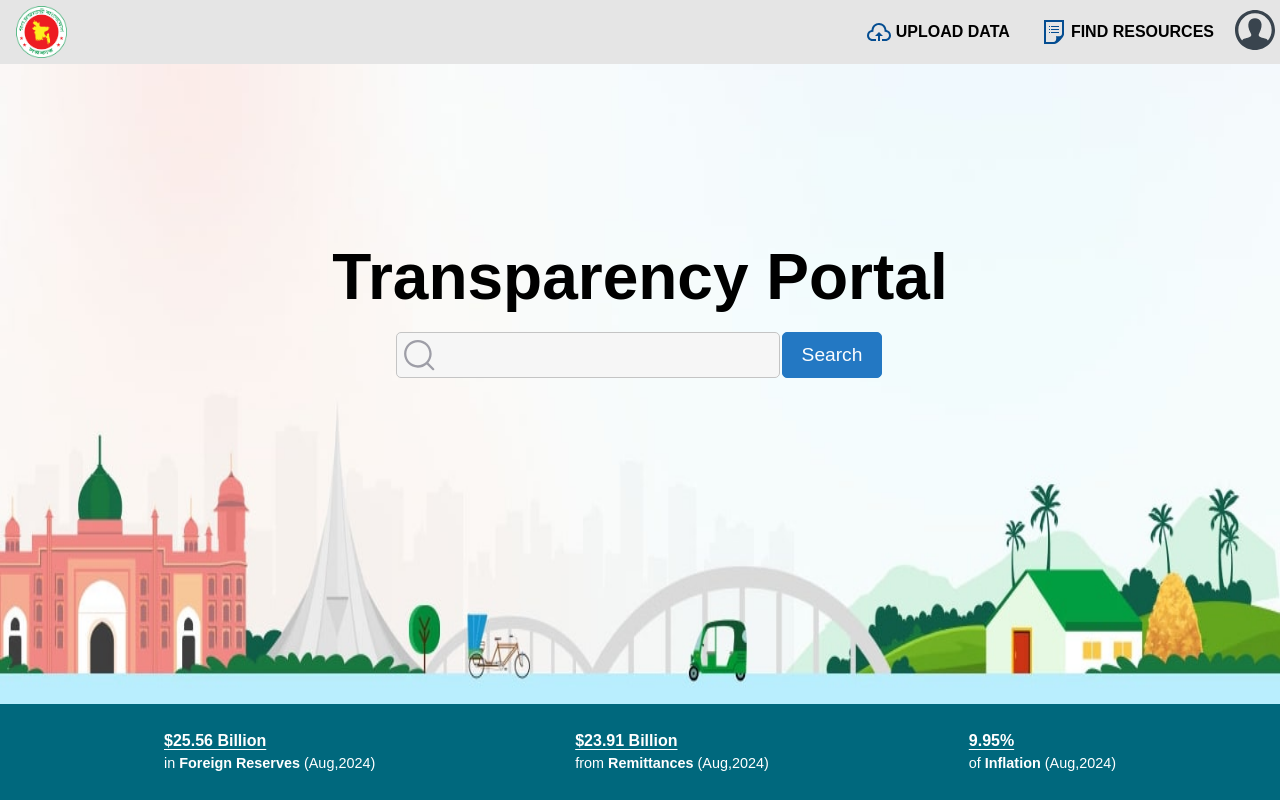
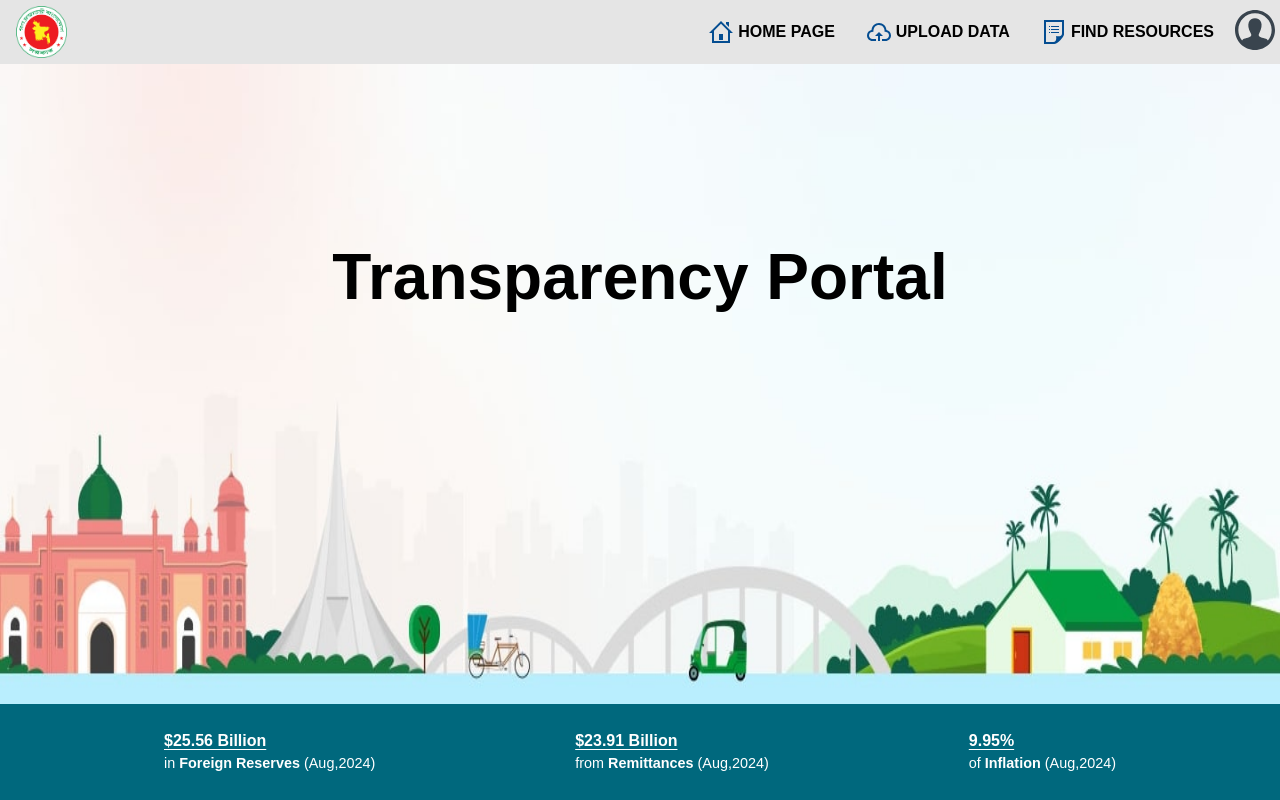
Before and after one commit to Waliulislamnohan/transparency-management-system, a React (Vite) app: page / in a window 1280 px wide. Shown: the top 800 px of the page. Built offline with nearby package versions, Linux system fonts and the light colour scheme.

Commit message:
added the file processing page

```diff
--- a/src/App.jsx
+++ b/src/App.jsx
@@ -5,6 +5,7 @@ import Budgets from "./pages/budgets";
 import Upload from './pages/Upload';
 import Blogs from './pages/blogs';
 import Admin from './pages/admin';
+import Process from './pages/process';
 
 export default function App() {
   return (
@@ -15,6 +16,7 @@ export default function App() {
         <Route path="/upload" element={<Upload />} />
         <Route path="/blogs" element={<Blogs />} />
         <Route path="/admin" element={<Admin />} />
+        <Route path="/process" element={<Process />} />
       </Routes>
     </BrowserRouter>
   )
--- a/src/components/header.jsx
+++ b/src/components/header.jsx
@@ -10,6 +10,11 @@ export default function Header() {
       </a>
     <div className="nav-links">
         <div className="options">
+          <a className="nav-link" href="./">
+          <svg className="nav-icon" xmlns="http://www.w3.org/2000/svg" width="24" height="24" viewBox="0 0 24 24"><path d="M20 7.093v-5.093h-3v2.093l3 3zm4 5.907l-12-12-12 12h3v10h18v-10h3zm-5 8h-14v-10.26l7-6.912 7 6.99v10.182zm-5-1h-4v-6h4v6z"/>
+          </svg>
+            <span>Home Page</span>
+          </a>
           <a className="nav-link" href="/upload">
           <svg className="nav-icon" xmlns="http://www.w3.org/2000/svg" width="24" height="24" viewBox="0 0 24 24"><path d="M16 16h-3v5h-2v-5h-3l4-4 4 4zm3.479-5.908c-.212-3.951-3.473-7.092-7.479-7.092s-7.267 3.141-7.479 7.092c-2.57.463-4.521 2.706-4.521 5.408 0 3.037 2.463 5.5 5.5 5.5h3.5v-2h-3.5c-1.93 0-3.5-1.57-3.5-3.5 0-2.797 2.479-3.833 4.433-3.72-.167-4.218 2.208-6.78 5.567-6.78 3.453 0 5.891 2.797 5.567 6.78 1.745-.046 4.433.751 4.433 3.72 0 1.93-1.57 3.5-3.5 3.5h-3.5v2h3.5c3.037 0 5.5-2.463 5.5-5.5 0-2.702-1.951-4.945-4.521-5.408z"/>
           </svg>
@@ -39,6 +44,11 @@ export default function Header() {
         </svg>
         <span>admin account</span>
         </Link>
+        <a className="mb-nav-link" href="./">
+          <svg className="mb-nav-icon" xmlns="http://www.w3.org/2000/svg" width="24" height="24" viewBox="0 0 24 24"><path d="M20 7.093v-5.093h-3v2.093l3 3zm4 5.907l-12-12-12 12h3v10h18v-10h3zm-5 8h-14v-10.26l7-6.912 7 6.99v10.182zm-5-1h-4v-6h4v6z"/>
+          </svg>
+            <span>Home Page</span>
+          </a>
           <a className="mb-nav-link" href="/admin">
             <svg className="mb-nav-icon" width="24" height="24" xmlns="http://www.w3.org/2000/svg" fillRule="evenodd" clipRule="evenodd"><path d="M19.757 20.171c-.791.524-1.739.829-2.757.829-2.76 0-5-2.24-5-5s2.24-5 5-5 5 2.24 5 5c0 1.018-.305 1.966-.829 2.757l2.829 2.829-1.414 1.414-2.829-2.829zm-7.654.829h-12.103v-20h7c1.695 1.942 2.371 3 4 3h11v7.103c-.574-.586-1.25-1.072-2-1.428v-3.675h-9c-2.339 0-3.537-1.388-4.917-3h-4.083v16h8.675c.356.75.842 1.426 1.428 2zm4.897-8c1.656 0 3 1.344 3 3s-1.344 3-3 3-3-1.344-3-3 1.344-3 3-3z"/></svg>
             <span>Upload Data</span>
--- a/src/css/upload.css
+++ b/src/css/upload.css
@@ -38,7 +38,6 @@
   border: 2px dashed #ccc;
   padding: 40px; /* Increased padding for larger area */
   text-align: center;
-  cursor: pointer;
   color: #333;
   background-color: #f9f9f9;
   border-radius: 8px;
@@ -117,7 +116,7 @@
 .button {
   width: 100%;
   padding: 10px;
-  background-color: #4CAF50;
+  background-color: #0088ff;
   color: white;
   border: none;
   border-radius: 4px;
@@ -126,18 +125,18 @@
 }
 
 .button:hover {
-  background-color: #45a049;
+  background-color: #027fed;
 }
 
 .button:active {
-  background-color: #3c8a40;
+  background-color: #036bc5;
 }
 
 .file-error-message {
   color: red;
-  margin-top: 10px;
+  margin: 10px;
+  text-align: center;
 }
-
 
 /* Loading Spinner Styles */
 .messege-con{
--- a/src/pages/Home.jsx
+++ b/src/pages/Home.jsx
@@ -18,11 +18,6 @@ export default function App(){
       <main className="main-container">
       <div style={{backgroundImage: `url(${intro})`}} className="intro">
           <h1 className="title">Transparency Portal</h1>
-          <div className="search-bar">
-            <svg className="icon" aria-hidden="true" viewBox="0 0 24 24"><g><path d="M21.53 20.47l-3.66-3.66C19.195 15.24 20 13.214 20 11c0-4.97-4.03-9-9-9s-9 4.03-9 9 4.03 9 9 9c2.215 0 4.24-.804 5.808-2.13l3.66 3.66c.147.146.34.22.53.22s.385-.073.53-.22c.295-.293.295-.767.002-1.06zM3.5 11c0-4.135 3.365-7.5 7.5-7.5s7.5 3.365 7.5 7.5-3.365 7.5-7.5 7.5-7.5-3.365-7.5-7.5z"></path></g></svg>
-            <input placeholder="" type="search" className="input"/>
-            <button className="search-btn">Search</button>
-          </div>
         </div>
         <Stats/>
       <section className="info-section">
--- /dev/null
+++ b/src/pages/process.jsx
@@ -0,0 +1,13 @@
+import React from 'react'
+import Header from "../components/header.jsx";
+import Footer from "../components/footer.jsx";
+
+export default function Process () {
+  return (
+    <>
+        <Header/>
+        <div style={{ height: '71.5vh'}}></div>
+        <Footer/>
+    </>
+  )
+}
```
Also changed, not shown: src/css/process.css (added).
